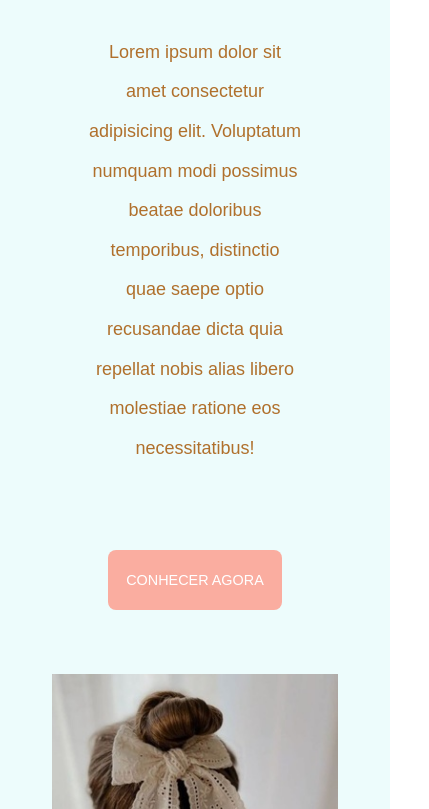
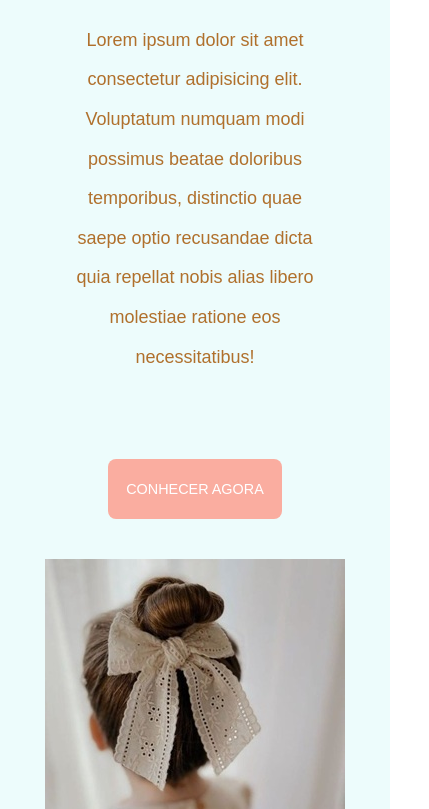
Before and after one commit to csdevelo/laco-de-batizado, a plain HTML site: page index.html in a window 390 px wide. Shown: the part 1191-2000 px from the top of the page, 429 px wide, since content can reach past the window. Drawn offline with Linux system fonts and the light colour scheme.

Commit message:
ajustes em algumas medidas
ajustes em algumas medidas para tentar adequar melhor a responsividade nos dispositivos móveis.

```diff
--- a/style.css
+++ b/style.css
@@ -57,7 +57,6 @@ header nav {
 	display: flex;
 	flex-flow: row wrap;
 	justify-content: flex-end;
-
 }
 
 header nav a {
@@ -91,7 +90,7 @@ h2 {
 	background-attachment: fixed;
 
 	text-align: center;
-	padding: 90px;
+	padding: 90px 25px;
 }
 
 
@@ -136,7 +135,7 @@ article > div.text {
 
 	flex: 1 1 400px;
 	text-align: center;
-	padding: 32px;
+	padding: 20px;
 }
 
 article > div.text h2 {
@@ -158,13 +157,13 @@ article > div.media {
 	/*border: 2px dashed violet;*/
 
 	flex: 1 1 500px;
-	padding: 32px;
+	padding: 20px;
 }
 
 div.media > img {
 	display: block;
 	margin: auto;
-	width: 100%;
+
 }
 
 div.text > a {
```
